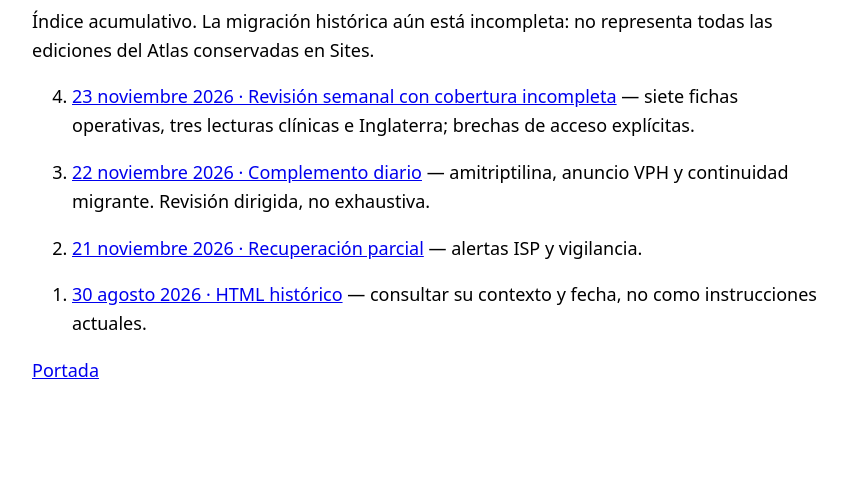
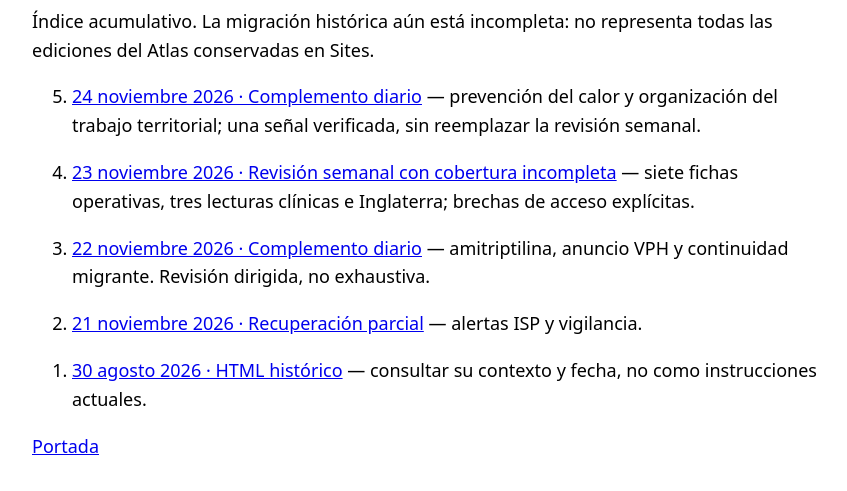
Before and after one commit to nicolasmg97/vigia-aps-chile, a plain HTML site: page ediciones/index.html in a window 1280 px wide. Shown: the part 123-614 px from the top of the page, without its empty margins (208-1055 px from the left). Drawn offline with Linux system fonts and the light colour scheme.

Commit message:
Enlaza complemento diario del 24 noviembre conservando archivo

```diff
--- a/ediciones/index.html
+++ b/ediciones/index.html
@@ -1 +1 @@
-<!doctype html><html lang="es"><head><meta charset="utf-8"><meta name="viewport" content="width=device-width,initial-scale=1"><title>Archivo disponible · Vigía APS</title><style>:root{color-scheme:light dark}body{font:18px/1.6 system-ui;max-width:800px;margin:auto;padding:24px}li{margin:18px 0}</style></head><body><h1>Archivo disponible de Vigía APS</h1><p>Índice acumulativo. La migración histórica aún está incompleta: no representa todas las ediciones del Atlas conservadas en Sites.</p><ol reversed><li><a href="2026-11-23.html">23 noviembre 2026 · Revisión semanal con cobertura incompleta</a> — siete fichas operativas, tres lecturas clínicas e Inglaterra; brechas de acceso explícitas.</li><li><a href="2026-11-22.html">22 noviembre 2026 · Complemento diario</a> — amitriptilina, anuncio VPH y continuidad migrante. Revisión dirigida, no exhaustiva.</li><li><a href="2026-11-21.html">21 noviembre 2026 · Recuperación parcial</a> — alertas ISP y vigilancia.</li><li><a href="2026-08-30.html">30 agosto 2026 · HTML histórico</a> — consultar su contexto y fecha, no como instrucciones actuales.</li></ol><a href="../index.html">Portada</a></body></html>
+<!doctype html><html lang="es"><head><meta charset="utf-8"><meta name="viewport" content="width=device-width,initial-scale=1"><title>Archivo disponible · Vigía APS</title><style>:root{color-scheme:light dark}body{font:18px/1.6 system-ui;max-width:800px;margin:auto;padding:24px}li{margin:18px 0}</style></head><body><h1>Archivo disponible de Vigía APS</h1><p>Índice acumulativo. La migración histórica aún está incompleta: no representa todas las ediciones del Atlas conservadas en Sites.</p><ol reversed><li><a href="2026-11-24.html">24 noviembre 2026 · Complemento diario</a> — prevención del calor y organización del trabajo territorial; una señal verificada, sin reemplazar la revisión semanal.</li><li><a href="2026-11-23.html">23 noviembre 2026 · Revisión semanal con cobertura incompleta</a> — siete fichas operativas, tres lecturas clínicas e Inglaterra; brechas de acceso explícitas.</li><li><a href="2026-11-22.html">22 noviembre 2026 · Complemento diario</a> — amitriptilina, anuncio VPH y continuidad migrante. Revisión dirigida, no exhaustiva.</li><li><a href="2026-11-21.html">21 noviembre 2026 · Recuperación parcial</a> — alertas ISP y vigilancia.</li><li><a href="2026-08-30.html">30 agosto 2026 · HTML histórico</a> — consultar su contexto y fecha, no como instrucciones actuales.</li></ol><a href="../index.html">Portada</a></body></html>
```
